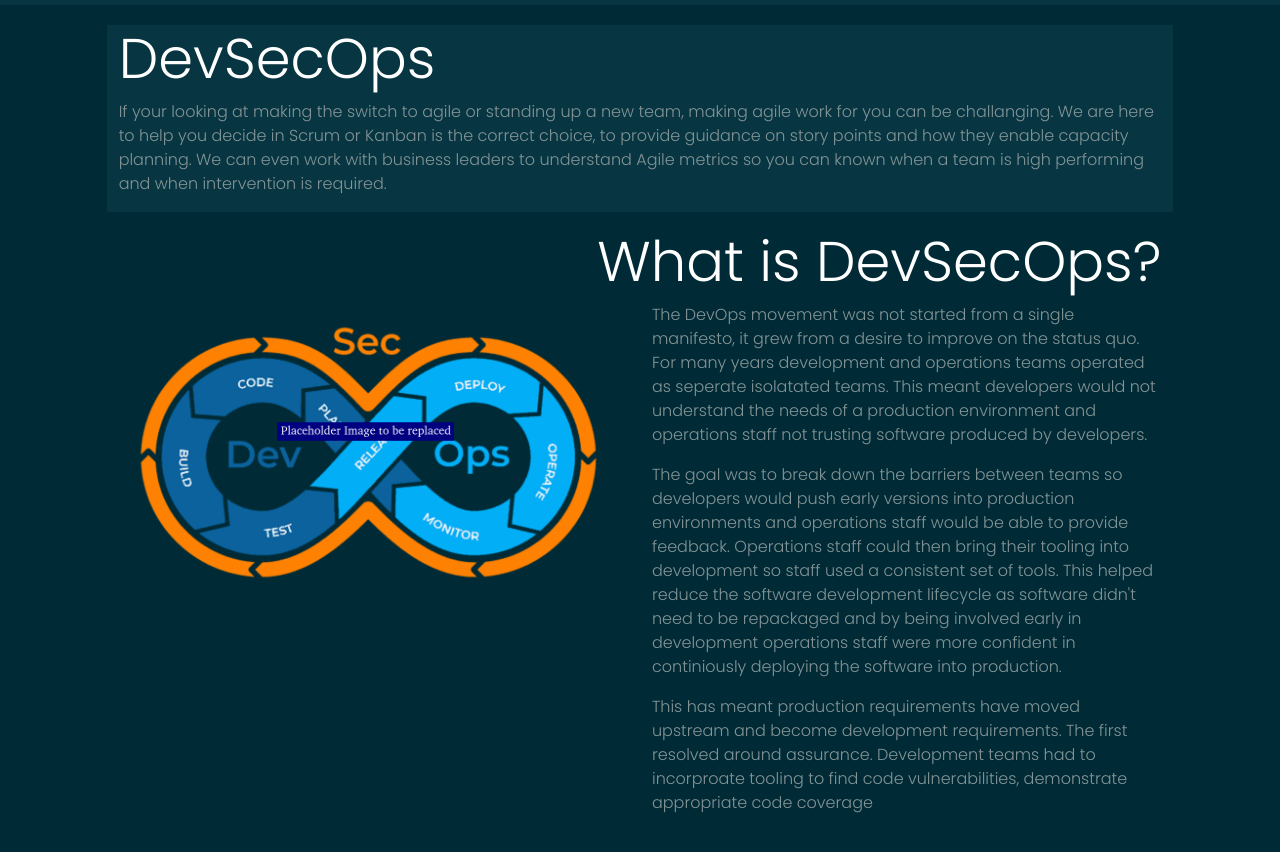
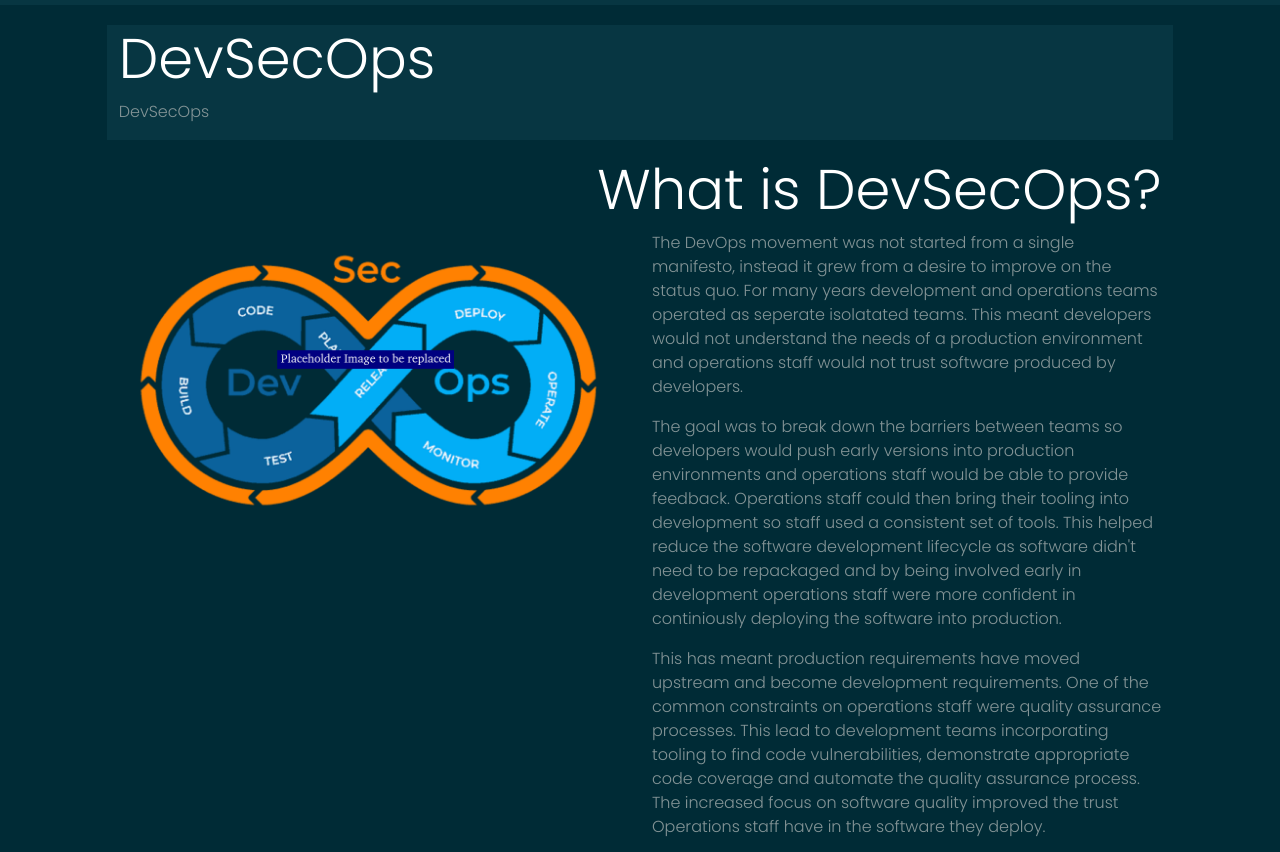
Before and after one commit to PallasUK/PallasUK.github.io, a plain HTML site: page services/devsecops.html in a window 1280 px wide. Shown: the part 71-923 px from the top of the page. Drawn offline with Linux system fonts and the light colour scheme.

Commit message:
Updated text in devsecops page

```diff
--- a/services/devsecops.html
+++ b/services/devsecops.html
@@ -58,10 +58,7 @@
       <div class="col-sm-1 col-md-1 col-lg-1 col-xl-1 col-xxl-1"></div>
       <div class="col-sm-10 col-md-10 col-lg-10 col-xl-10 col-xxl-10 bg-dark">
         <h1 class="display-4">DevSecOps</h1>
-        <p>If your looking at making the switch to agile or standing up a new team, making agile work for you can be challanging. We are here to help
-           you decide in Scrum or Kanban is the correct choice, to provide guidance on story points and how they enable capacity planning. We can even
-           work with business leaders to understand Agile metrics so you can known when a team is high performing and when intervention is
-           required.</p>
+        <p>DevSecOps </p>
       </div>
       <div class="col-sm-1 col-md-1 col-lg-1 col-xl-1 col-xxl-1"></div>
     </div>
@@ -79,10 +76,10 @@
              width="500"/>
       </div>
       <div class="col-sm-5 col-md-5 col-lg-5">
-        <p>The DevOps movement was not started from a single manifesto, it grew from a desire to improve on the status quo. For many years development and operations teams operated as seperate isolatated teams. This meant developers would not understand the needs of a production environment and operations staff not trusting software produced by developers.</p>
+        <p>The DevOps movement was not started from a single manifesto, instead it grew from a desire to improve on the status quo. For many years development and operations teams operated as seperate isolatated teams. This meant developers would not understand the needs of a production environment and operations staff would not trust software produced by developers.</p>
         <p>The goal was to break down the barriers between teams so developers would push early versions into production environments  and operations staff would be able to provide feedback. Operations staff could then bring their tooling into development so staff used a consistent set of tools. This helped reduce the software development lifecycle as software didn't need to be repackaged and by being involved early in development operations staff were more confident in continiously deploying the software into production.</p>
-        <p>This has meant production requirements have moved upstream and become development requirements. The first resolved around assurance. Development teams had to incorproate tooling to find code vulnerabilities, demonstrate appropriate code coverage</p>
-
+        <p>This has meant production requirements have moved upstream and become development requirements. One of the common constraints on operations staff were quality assurance processes. This lead to development teams incorporating tooling to find code vulnerabilities, demonstrate appropriate code coverage and automate the quality assurance process. The increased focus on software quality improved the trust Operations staff have in the software they deploy.</p>
+        <p>Operations staff also have to work with Information Security (INFOSEC), the environments they create, the means to deploy software, etc.. need to be vetted and approved by information security. Many DevOps teams have developed software which did not meet information security requirements and had to be extensivily refactored. This lead it involving information security in all parts of the software development lifecycle and so the term DevSecOps was born.</p>
       </div>
       <div class="col-md-1 col-lg-1 col-xl-1 col-xxl-1"></div>
     </div>
```
